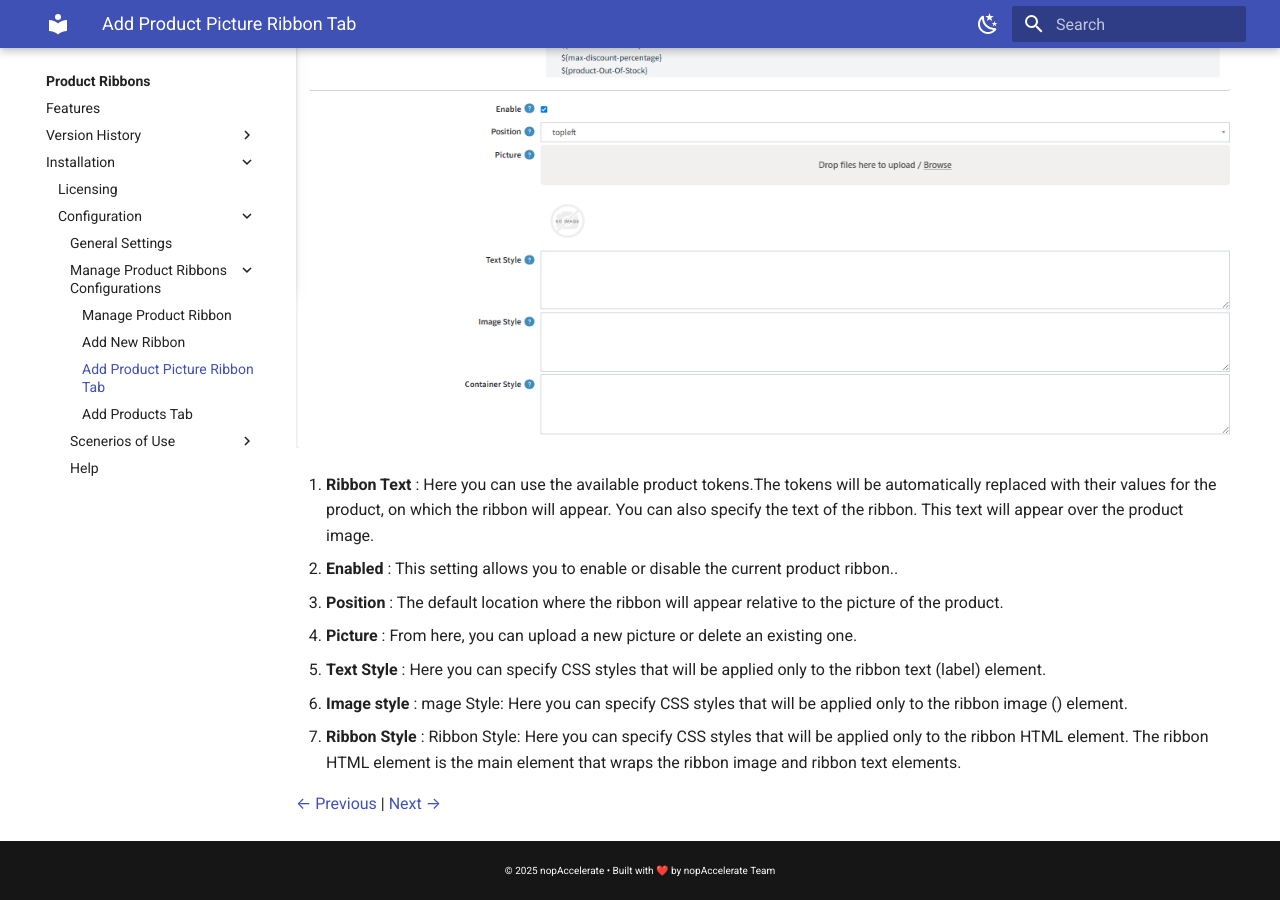
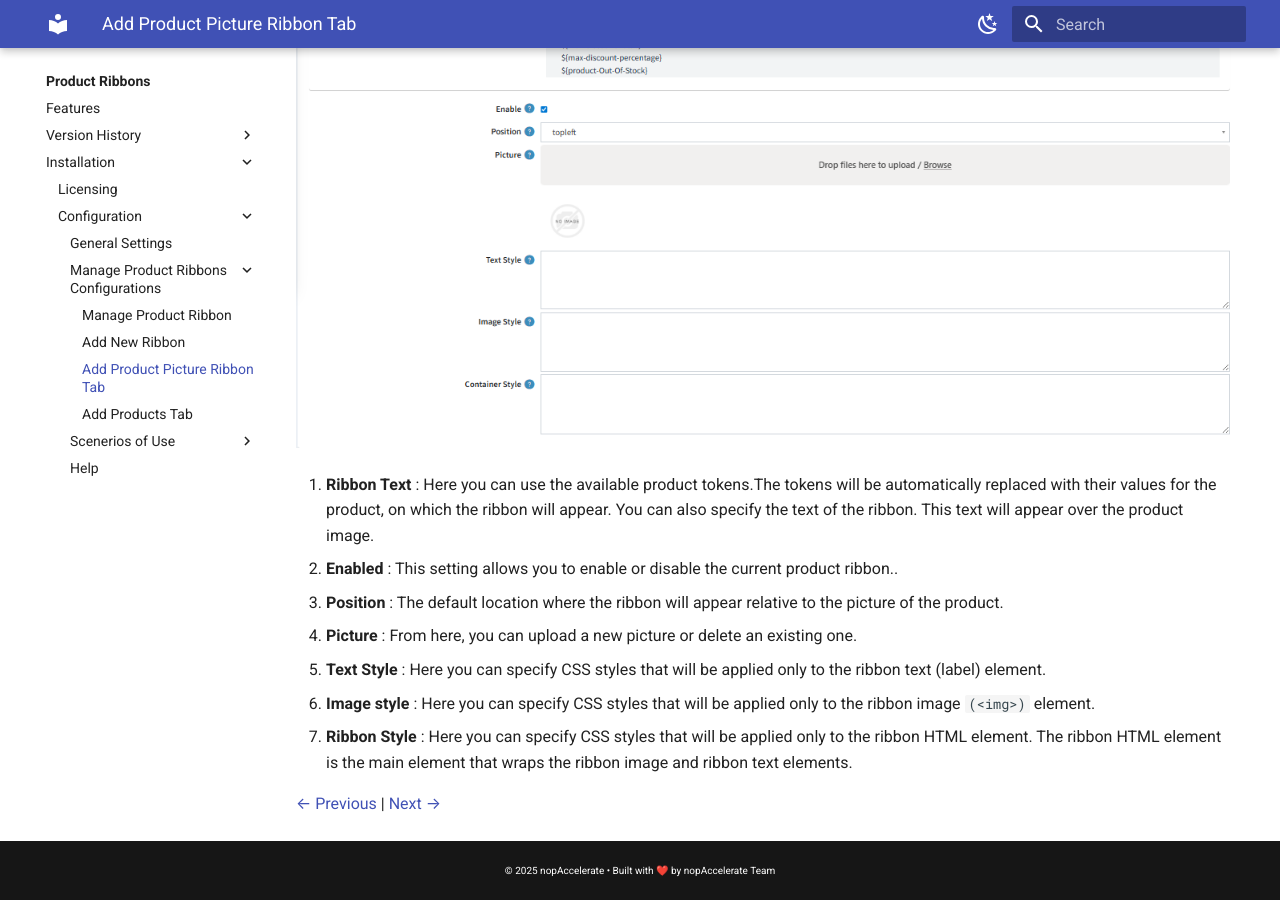
Before and after one commit to nopaccelerate-official/nop-extension-docs, an MkDocs documentation site: the page built from docs/ProductRibbons/AddproductpictureRibbonTab.md, in a window 1280 px wide and 900 px high, scrolled down 568 px. Built offline with MkDocs 1.6.1 and Material for MkDocs 9.7.7, drawn with Linux system fonts in a browser that asks for light colours; some of the changed text lies outside the part shown.

Commit message:
Updated addprodcutpictureribbonTab.md file

```diff
--- a/docs/ProductRibbons/AddproductpictureRibbonTab.md
+++ b/docs/ProductRibbons/AddproductpictureRibbonTab.md
@@ -15,8 +15,8 @@
 3. **Position** : The default location where the ribbon will appear relative to the picture of the product.
 4. **Picture** : From here, you can upload a new picture or delete an existing one.
 5. **Text Style** : Here you can specify CSS styles that will be applied only to the ribbon text (label) element.
-6. **Image style** : mage Style: Here you can specify CSS styles that will be applied only to the ribbon image (<img>) element.
-7. **Ribbon Style** : Ribbon Style: Here you can specify CSS styles that will be applied only to the ribbon HTML element.
+6. **Image style**  : Here you can specify CSS styles that will be applied only to the ribbon image `(<img>)` element.
+7. **Ribbon Style** : Here you can specify CSS styles that will be applied only to the ribbon HTML element.
   The ribbon HTML element is the main element that wraps the ribbon image and ribbon text elements.
 
   [← Previous](AddNewRibbon.md) | [Next →](AddProductsTab.md)
```
Also changed, not shown: other parts of docs/ProductRibbons/AddproductpictureRibbonTab.md (+1 -1 lines).
